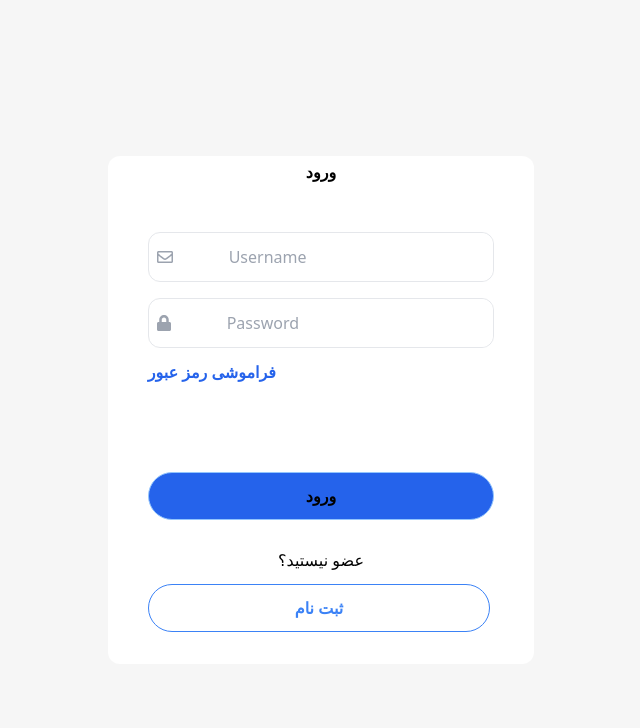
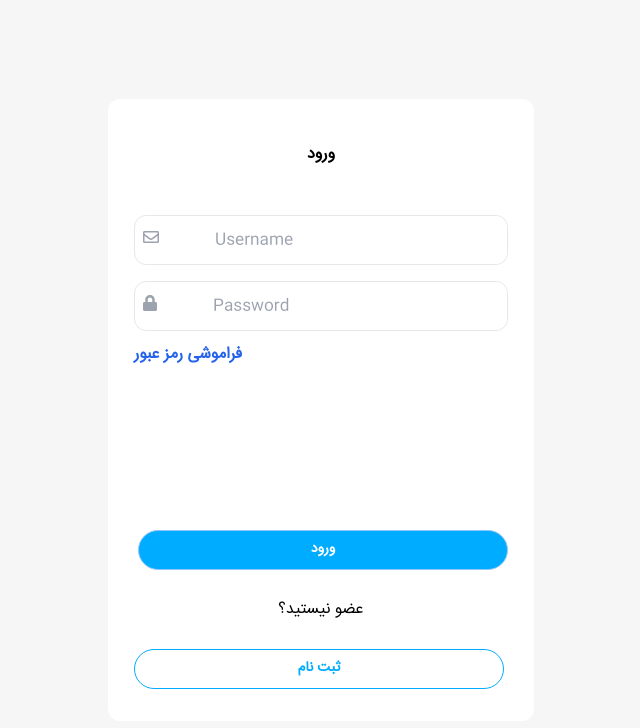
Before and after one commit to kaktoos33/g5-linkedin-front-end, a React (Create React App) app: page / in a window 1280 px wide. Shown: the top 728 px of the page, without its empty margins (319-959 px from the left). Built offline with nearby package versions, Linux system fonts and the light colour scheme.

Commit message:
change style in order to tell diffrence

```diff
--- a/src/index.scss
+++ b/src/index.scss
@@ -1,6 +1,8 @@
 @tailwind base;
 @tailwind components;
 @tailwind utilities;
+@import "variables/variables";
+
 @font-face {
     font-family: "IRANSansWeb";
     src: url("fonts/IRANSans/eot/IRANSansWeb.eot");
@@ -75,3 +77,7 @@
     font-family: "Roboto-Thin";
     src: local('Roboto-Thin'), url(./fonts/Roboto/Roboto-Thin.ttf) format('truetype');
 }
+
+* {
+    font-family: $font;
+}
--- /dev/null
+++ b/src/pages/Login/Login.style.scss
@@ -0,0 +1,8 @@
+@import "./src/variables/variables.scss";
+
+.login{
+  background: $backGroundColor;
+  display: flex;
+  justify-content: center;
+  align-items: center;
+}
--- a/src/pages/Login/Login.tsx
+++ b/src/pages/Login/Login.tsx
@@ -13,7 +13,7 @@ import { PrimaryButton, SecondaryButton } from "./components/Button/Button";
 import { gql } from "apollo-boost";
 import { useMutation } from "react-apollo";
 import { Link, useHistory } from "react-router-dom";
-
+import "./Login.style.scss";
 interface LoginProps {
   email?: string;
   password?: string;
@@ -69,10 +69,11 @@ const Login: FC<LoginProps> = () => {
     },
   });
   return (
-    <div className="container flex flex-col items-center justify-around min-h-screen bg-primary">
+    <div className="h-screen login">
+    {/*<div className="container flex flex-col items-center justify-around min-h-screen bg-primary login">*/}
       <Card className="flex flex-col items-center justify-center w-1/3 mx-auto mt-5 bg-white rounded-xl">
         <CardHeader className="px-10 ">
-          <h1 className="flex flex-row items-center content-center justify-center px-2 py-1 pb-12 font-semibold rounded text-black-600">
+          <h1 className="flex flex-row items-center content-center justify-center px-2 py-1 pb-12 font-semibold rounded text-black-600 mt-10">
             ورود
           </h1>
         </CardHeader>
@@ -110,7 +111,7 @@ const Login: FC<LoginProps> = () => {
               </div>
             </CardContent>
             <CardAction className="pt-12 pb-5">
-              <PrimaryButton></PrimaryButton>
+              <PrimaryButton />
               <label className="flex items-center pb-0">
                 <p className="flex flex-row justify-center w-full pt-5 pb-3">
                   <Link to="/register">عضو نیستید؟</Link>
--- a/src/pages/Login/components/Button/Button.tsx
+++ b/src/pages/Login/components/Button/Button.tsx
@@ -1,5 +1,5 @@
 import { ButtonHTMLAttributes, FC } from "react";
-
+import "./style.scss"
 export interface ButtonProps extends ButtonHTMLAttributes<HTMLButtonElement> {}
 
 export const Button: FC<ButtonProps> = (props: ButtonProps) => {
@@ -12,10 +12,10 @@ export const Button: FC<ButtonProps> = (props: ButtonProps) => {
 
 export const PrimaryButton: FC<ButtonProps> = (props: ButtonProps) => {
   return (
-    <div className="flex items-center pb-2">
+    <div className="flex items-center pb-2 register-button">
       <button
         {...props}
-        className="w-full h-12 font-bold uppercase transition-all duration-150 ease-linear bg-transparent bg-blue-600 border border-blue-300 border-solid rounded-full outline-none :text-white w-fullh-12 hover:bg-blue-500 hover:text-white active:bg-blue-600 focus:outline-none"
+        className="button-primary w-full h-12 font-bold uppercase transition-all duration-150 ease-linear bg-transparent bg-blue-600 border border-blue-300 border-solid rounded-full outline-none :text-white w-fullh-12 hover:bg-blue-500 hover:text-white active:bg-blue-600 focus:outline-none"
         type="submit"
       >
         ورود
@@ -26,10 +26,10 @@ export const PrimaryButton: FC<ButtonProps> = (props: ButtonProps) => {
 
 export const SecondaryButton: FC<ButtonProps> = (props: ButtonProps) => {
   return (
-    <div className="flex items-center pb-2">
+    <div className="flex items-center pb-2 register-button">
       <button
         {...props}
-        className="w-full h-12 mb-1 mr-1 font-bold text-blue-500 uppercase transition-all duration-150 ease-linear bg-transparent border border-blue-500 border-solid rounded-full outline-none hover:bg-blue-500 hover:text-white active:bg-blue-600 focus:outline-none"
+        className="button-secondary w-full h-12 mb-1 mr-1 font-bold text-blue-500 uppercase transition-all duration-150 ease-linear bg-transparent border border-blue-500 border-solid rounded-full outline-none hover:bg-blue-500 hover:text-white active:bg-blue-600 focus:outline-none"
         type="submit"
       >
         ثبت نام
--- /dev/null
+++ b/src/pages/Login/components/Button/style.scss
@@ -0,0 +1,38 @@
+@import "./src/variables/variables.scss";
+
+
+.register-button .button-primary{
+  //display: block;
+  font-family: $font;
+  font-size: 14px;
+  margin-top: 20%;
+  width: 370px;
+  height: 40px;
+  color: $whiteColor;
+  background-color: $blueColor;
+  border-radius: 40px;
+}
+
+.register-button .button-secondary{
+  //display: block;
+  font-family: $font;
+  font-size: 14px;
+  margin-top: 15px;
+  width: 370px;
+  height: 40px;
+  background-color: $whiteColor;
+  color: $blueColor;
+  border: 1px solid $blueColor;
+  border-radius: 40px;
+}
+
+
+.register-button .button-secondary:hover{
+  color: $whiteColor;
+  background-color: $blueColorHover;
+  border-color: $blueColorHover;
+}
+
+.register-button .button-primary:hover{
+  background-color: $blueColorHover;
+}
--- a/src/pages/Login/components/Card/Card.tsx
+++ b/src/pages/Login/components/Card/Card.tsx
@@ -1,11 +1,12 @@
 import { FC, HTMLProps } from "react";
+import "../../../Register/components/cart/Cart.style.scss";
 
 interface CardProps extends HTMLProps<HTMLDivElement> {
   children?: React.ReactNode;
 }
 
 export const Card: FC<CardProps> = (props: CardProps) => {
-  return <div {...props}>{props.children}</div>;
+  return <div className="register-cart  h-5/6" {...props}>{props.children}</div>;
 };
 
 export const CardAction: FC<CardProps> = (props: CardProps) => {
```
